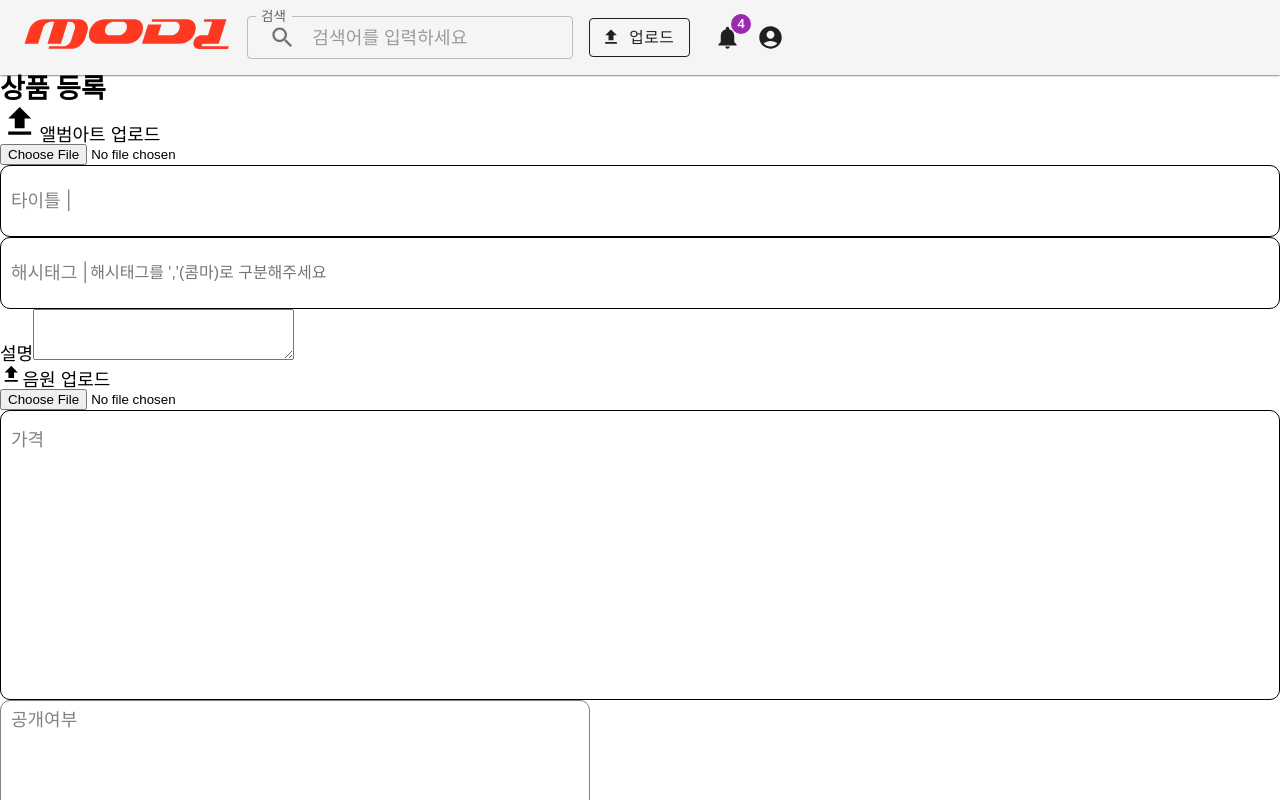
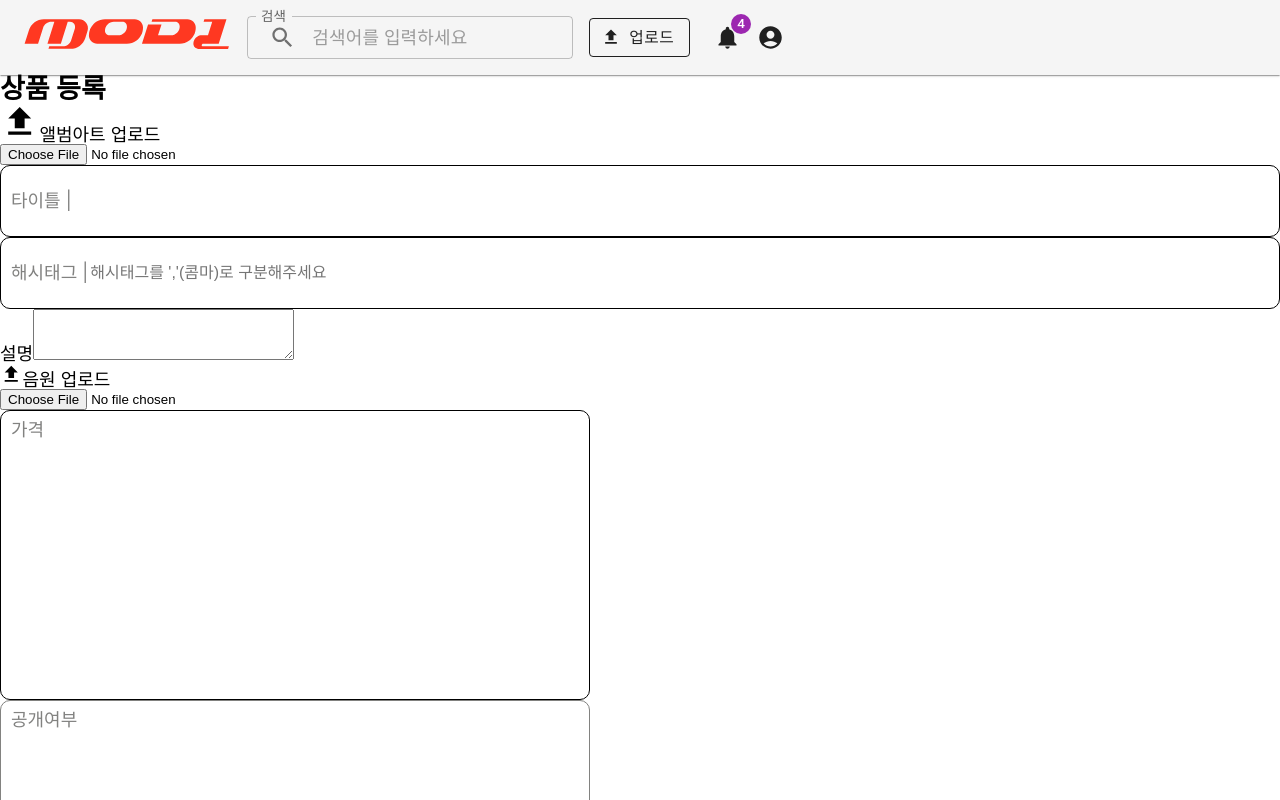
Before and after one commit to techitPlus-FE-team3/open_market_projerct, a React (Vite) app in the folder open-market/: page /productregistration in a window 1280 px wide. Shown: the top 800 px of the page. Built offline with nearby package versions, Linux system fonts and the light colour scheme; no server answers; sample sign-in values are in the browser's storage; a web font is replaced by a local one.

Commit message:
:label: [Type] interface 생성

```diff
--- a/open-market/src/components/FormInput.tsx
+++ b/open-market/src/components/FormInput.tsx
@@ -4,6 +4,16 @@ import styled from "@emotion/styled";
 interface StyleProps {
 	type?: string;
 }
+
+interface FormInputProps {
+	name: string;
+	label: string;
+	type?: string;
+	defaultValue?: string | number | undefined | string[];
+	placeholder?: string;
+	handleFn: React.ChangeEventHandler<HTMLInputElement>;
+}
+
 const FormInputWrapper = styled.div<StyleProps>`
 	display: flex;
 	align-items: center;
@@ -18,7 +28,9 @@ const FormInputWrapper = styled.div<StyleProps>`
     align-items: start;
     justify-content: space-between;
     height: 290px;
+    width:590px;
     position: relative;
+    padding: ${Common.space.spacingMd}
 	`}
 `;
 const InputLabel = styled.label<StyleProps>`
@@ -56,7 +68,7 @@ const Input = styled.input`
     position: absolute;
 	  right: 0;
 	  bottom: 0;
-    width:700px;
+    width:500px;
     font-size: ${Common.font.size.xl};
     height:270px;
     text-align: end;
@@ -72,14 +84,7 @@ function FormInput({
 	defaultValue,
 	placeholder = "",
 	handleFn,
-}: {
-	name: string;
-	label: string;
-	type?: string;
-	defaultValue?: string | number | undefined | string[];
-	placeholder?: string;
-	handleFn: React.ChangeEventHandler<HTMLInputElement>;
-}) {
+}: FormInputProps) {
 	return (
 		<FormInputWrapper type={type}>
 			<InputLabel htmlFor={name} type={type}>
--- a/open-market/src/components/FunctionalButton.tsx
+++ b/open-market/src/components/FunctionalButton.tsx
@@ -3,6 +3,13 @@ import styled from "@emotion/styled";
 
 interface ButtonProps {
 	secondary?: boolean;
+}
+
+interface FunctionalButtonProps {
+	secondary?: boolean;
+	type?: "button" | "submit" | "reset" | undefined;
+	handleFn: React.MouseEventHandler<HTMLButtonElement>;
+	text: string;
 }
 
 const Button = styled.button<ButtonProps>`
@@ -23,12 +30,7 @@ function FunctionalButton({
 	type = "button",
 	handleFn,
 	text,
-}: {
-	secondary?: boolean;
-	type?: "button" | "submit" | "reset" | undefined;
-	handleFn: React.MouseEventHandler<HTMLButtonElement>;
-	text: string;
-}) {
+}: FunctionalButtonProps) {
 	return (
 		<Button secondary={secondary} type={type} onClick={handleFn}>
 			{text}
```
Also changed, not shown: open-market/src/components/SelectGenre.tsx (+3 -7 lines).
